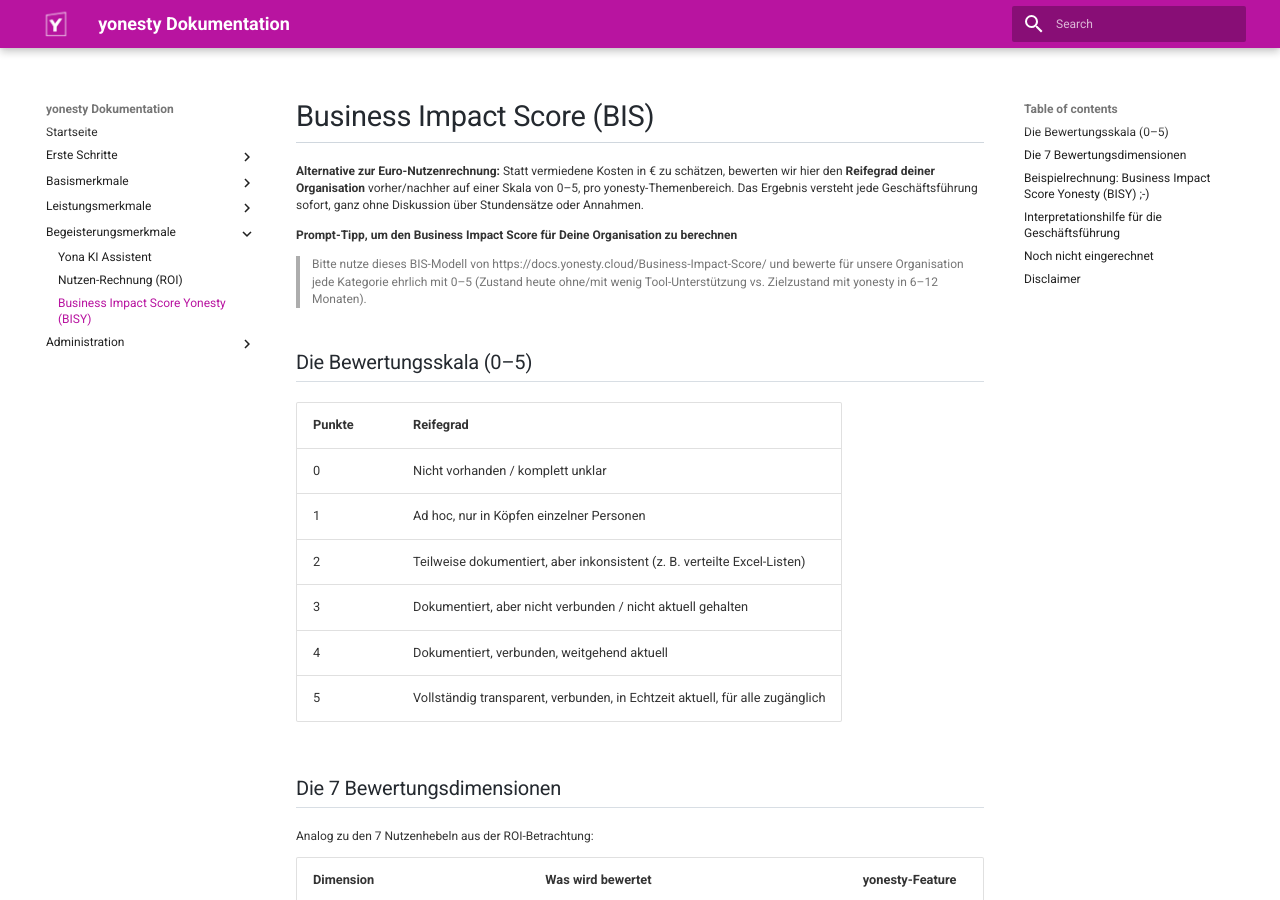
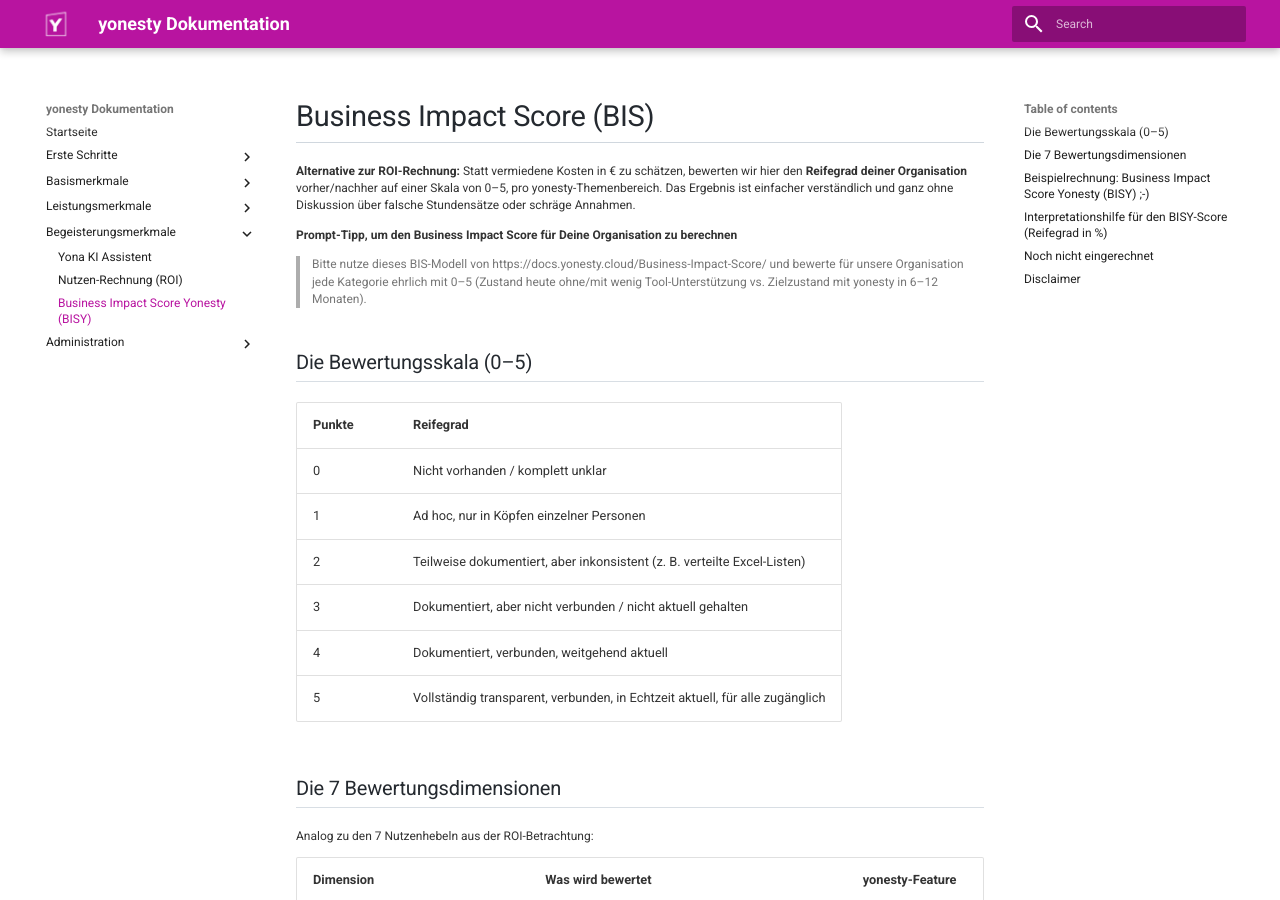
Before and after one commit to ricohaenelsoletti/yonesty, an MkDocs documentation site: the page built from docs/BISY.md, in a window 1280 px wide and 900 px high. Built offline with MkDocs 1.6.1 and Material for MkDocs 9.7.7, drawn with Linux system fonts in a browser that asks for light colours; some of the changed text lies outside the part shown.

Commit message:
Update BISY.md to clarify scoring method

```diff
--- a/docs/BISY.md
+++ b/docs/BISY.md
@@ -1,6 +1,6 @@
 # Business Impact Score (BIS)
 
-**Alternative zur Euro-Nutzenrechnung:** Statt vermiedene Kosten in € zu schätzen, bewerten wir hier den **Reifegrad deiner Organisation** vorher/nachher auf einer Skala von 0–5, pro yonesty-Themenbereich. Das Ergebnis versteht jede Geschäftsführung sofort, ganz ohne Diskussion über Stundensätze oder Annahmen.
+**Alternative zur ROI-Rechnung:** Statt vermiedene Kosten in € zu schätzen, bewerten wir hier den **Reifegrad deiner Organisation** vorher/nachher auf einer Skala von 0–5, pro yonesty-Themenbereich. Das Ergebnis ist einfacher verständlich und ganz ohne Diskussion über falsche Stundensätze oder schräge Annahmen.
 
 **Prompt-Tipp, um den Business Impact Score für Deine Organisation zu berechnen**
 > Bitte nutze dieses BIS-Modell von https://docs.yonesty.cloud/Business-Impact-Score/ und bewerte für unsere Organisation jede Kategorie ehrlich mit 0–5 (Zustand heute ohne/mit wenig Tool-Unterstützung vs. Zielzustand mit yonesty in 6–12 Monaten).
@@ -49,7 +49,7 @@
 - **=> +178 % Organisationsreife (BISY-Score)**
 
 
-## Interpretationshilfe für die Geschäftsführung
+## Interpretationshilfe für den BISY-Score (Reifegrad in %)
 
 | Score-Steigerung | Einordnung |
 | --- | --- |
```
